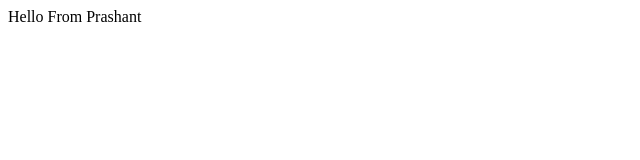
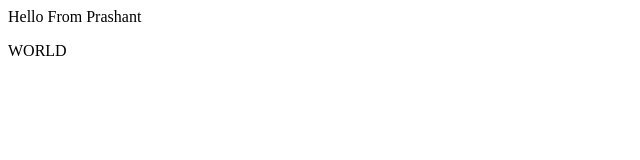
Before and after one commit to Prashant-3010/demo-repo, a plain HTML site: page index.html in a window 1280 px wide. Shown: the full height of the page, 0-640 px from the left. Drawn offline with Linux system fonts and the light colour scheme.

Commit message:
updated index.html file with new line

```diff
--- a/index.html
+++ b/index.html
@@ -1 +1,2 @@
 <p>Hello From Prashant</p>
+<p>WORLD</p>
```
